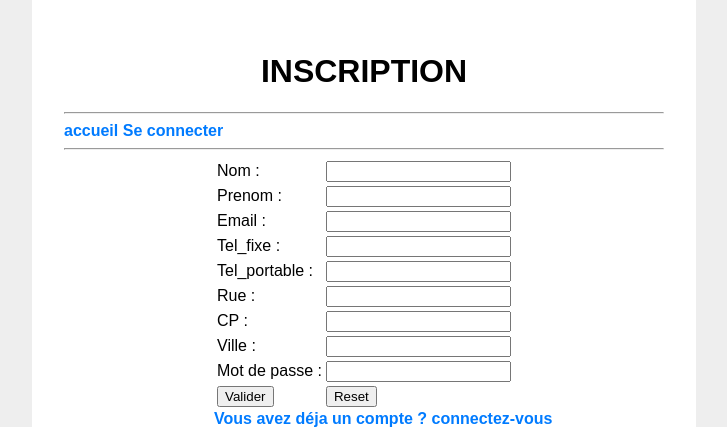
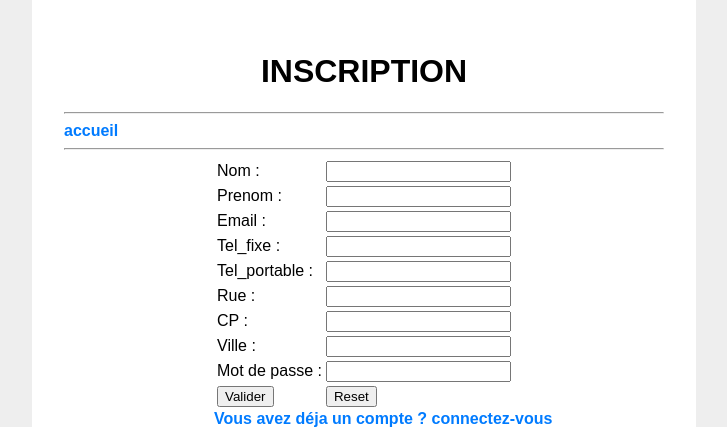
Before and after one commit to Nico180803/Projet2PHP, a PHP site: page /inscription.php in a window 1280 px wide. Shown: the top 427 px of the page, without its empty margins (276-1003 px from the left). Run offline with PHP 8.4, Linux system fonts and the light colour scheme.

Commit message:
fix: lien hypertexte dans le menu

```diff
--- a/connexion.php
+++ b/connexion.php
@@ -9,7 +9,6 @@
 <h1>CONNEXION</h1>
 <hr>
 <a href="index.php">accueil</a>
-<a href="inscription.php">S'inscrire</a>
 <hr>
 
 <?php
--- a/inscription.php
+++ b/inscription.php
@@ -9,8 +9,6 @@
 <h1>INSCRIPTION</h1>
 <hr>
 <a href="index.php">accueil</a>
-<a href="connexion.php">Se connecter</a>
-
 <hr>
 <form action="Gestion/gestionInscrits.php" method="post">
     <?php
```
